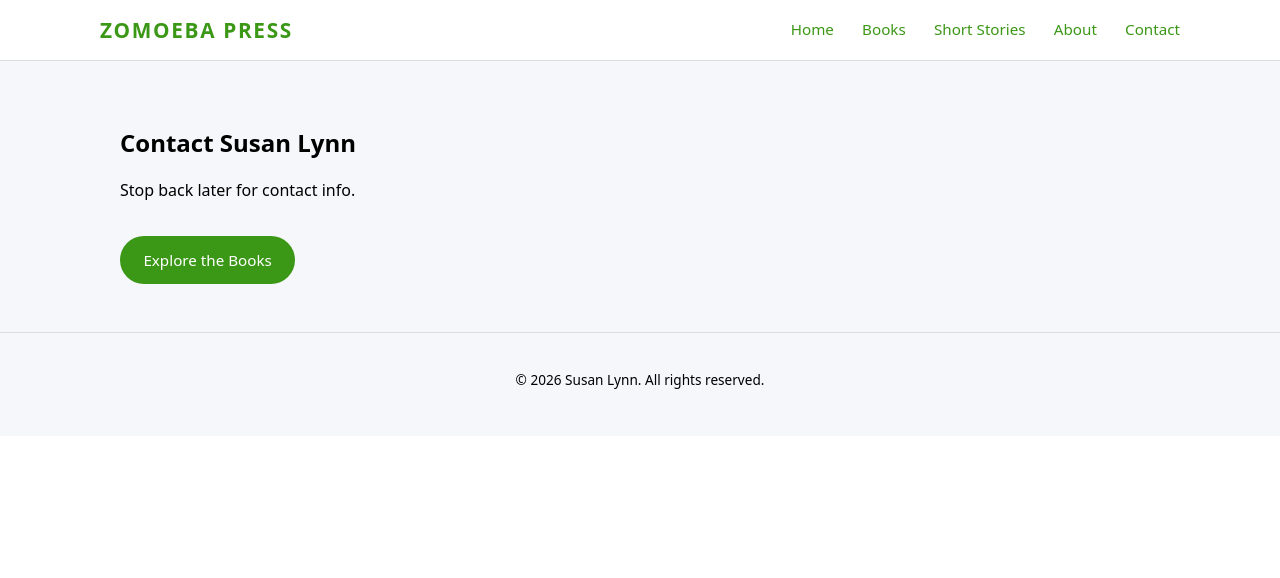
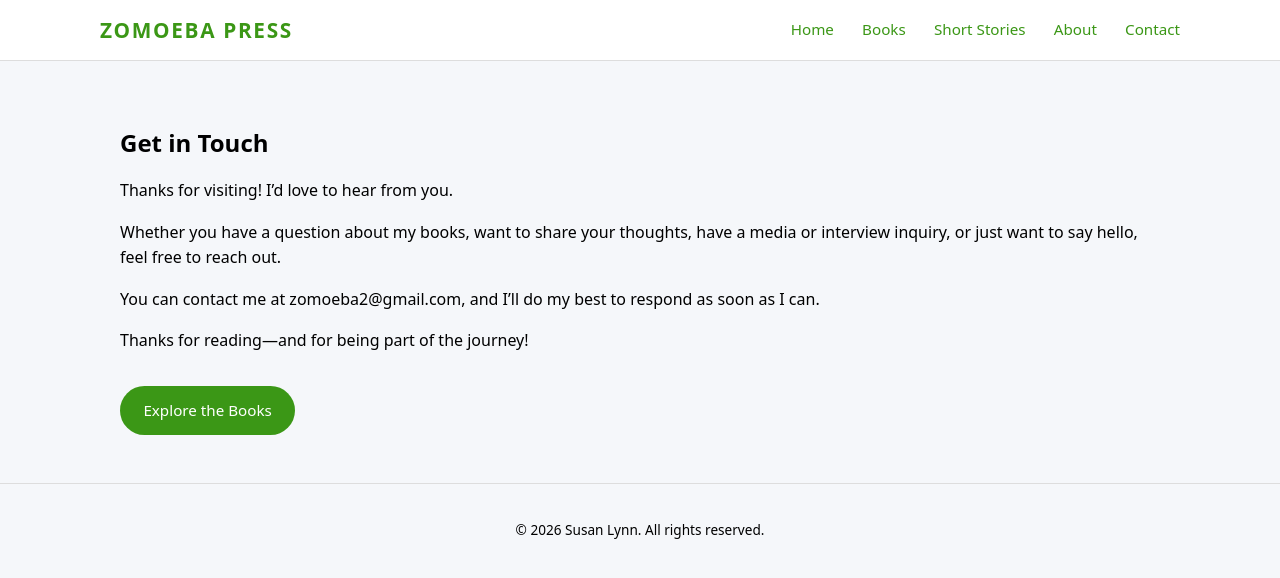
Before and after one commit to susanlynn-books/zomoeba, a Jekyll site: the page built from contact.md, in a window 1280 px wide. Shown: the top 578 px of the page. Built offline with Jekyll 4.4.1, drawn with Linux system fonts in a browser that asks for light colours.

Commit message:
Update contact.md

```diff
--- a/contact.md
+++ b/contact.md
@@ -6,10 +6,17 @@ permalink: /contact/
 
 <section class="section section-dark">
   <div class="container">
-    <h2>Contact Susan Lynn </h2>
+    <h2>Get in Touch</h2>
 
 <p>
-Stop back later for contact info.  </p>
+
+Thanks for visiting! I’d love to hear from you.</p>
+
+<p>Whether you have a question about my books, want to share your thoughts, have a media or interview inquiry, or just want to say hello, feel free to reach out.</p>
+
+<p>You can contact me at zomoeba2@gmail.com, and I’ll do my best to respond as soon as I can.</p>
+
+<p>Thanks for reading—and for being part of the journey! </p>
 
  <div class="hero-actions">
         <a href="{{ "/books/" | relative_url }}" class="btn primary">Explore the Books</a>
```
